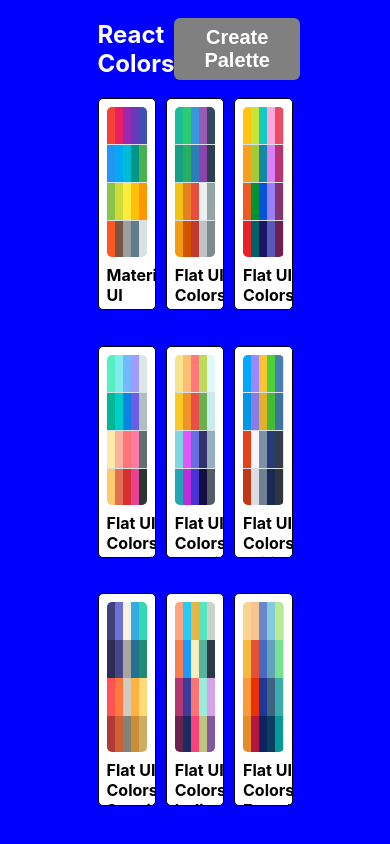
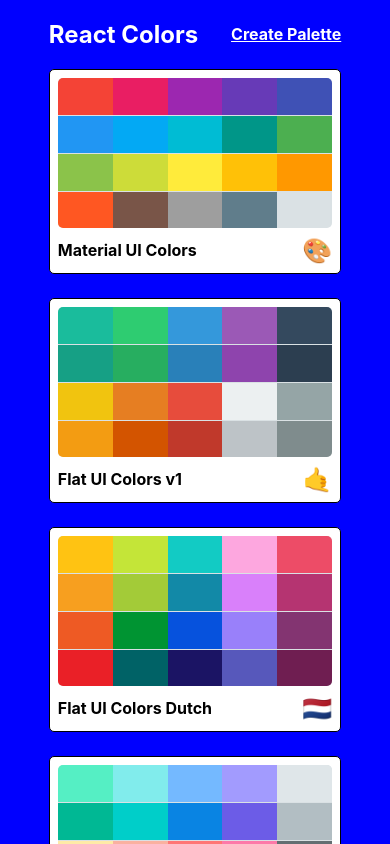
Before and after one commit to BryantVaughn/color-palette, a React (Create React App) app: page / in a window 390 px wide. Shown: the top 844 px of the page. Built offline with nearby package versions, Linux system fonts and the light colour scheme.

Commit message:
Make MiniPaletteList responsive

```diff
--- a/src/PaletteList.js
+++ b/src/PaletteList.js
@@ -17,9 +17,7 @@
         <div className={ classes.container }>
           <nav className={ classes.nav }>
             <h1>React Colors</h1>
-            <button>
-              <Link to="/palette/new">Create Palette</Link>
-            </button>
+            <Link to="/palette/new">Create Palette</Link>
           </nav>
           <div className={ classes.palettes }>
             { palettes.map(palette => (
--- a/src/styles/PaletteFormNavStyles.js
+++ b/src/styles/PaletteFormNavStyles.js
@@ -31,6 +31,9 @@
   menuButton: {
     marginLeft: 12,
     marginRight: 20,
+    [sizes.down("sm")]: {
+      marginRight: 12
+    }
   },
   navBtns: {
     marginRight: "1rem",
@@ -38,14 +41,15 @@
       textDecoration: "none"
     },
     [sizes.down("xs")]: {
-      marginRight: "0.5rem"
+      marginRight: "0.5rem",
     }
   },
   button: {
     margin: "0 0.5rem",
     [sizes.down("xs")]: {
-      margin: "0 0.2rem",
-      padding: "0.3rem"
+      margin: "0 0.1rem",
+      padding: "0.3rem",
+      fontSize: "75%"
     }
   }
 });
--- a/src/styles/PaletteListStyles.js
+++ b/src/styles/PaletteListStyles.js
@@ -1,3 +1,5 @@
+import sizes from './sizes';
+
 export default {
   root: {
     backgroundColor: "blue",
@@ -11,7 +13,19 @@
     display: "flex",
     alignItems: "flex-start",
     flexDirection: "column",
-    flexWrap: "wrap"
+    flexWrap: "wrap",
+    [sizes.down("xl")]: {
+      width: "70%"
+    },
+    [sizes.down("lg")]: {
+      width: "80%"
+    },
+    [sizes.down("md")]: {
+      width: "65%"
+    },
+    [sizes.down("xs")]: {
+      width: "75%"
+    }
   },
   nav: {
     display: "flex",
@@ -28,9 +42,10 @@
     },
     "& a": {
       color: "white",
-      textDecoration: "none",
       fontWeight: "bold",
-      fontSize: "20px"
+      fontSize: "16px",
+      cursor: "pointer",
+
     },
   },
   palettes: {
@@ -38,7 +53,14 @@
     width: "100%",
     display: "grid",
     gridTemplateColumns: "repeat(3, 30%)",
-    gridGap: "5%"
+    gridGap: "2.5rem",
+    [sizes.down("md")]: {
+      gridTemplateColumns: "repeat(2, 50%)"
+    },
+    [sizes.down("xs")]: {
+      gridTemplateColumns: "repeat(1, 100%)",
+      gridGap: "1.5rem"
+    }
   }
 };
 
--- a/src/styles/sizes.js
+++ b/src/styles/sizes.js
@@ -8,7 +8,8 @@
       xs: "575.98px",
       sm: "767.98px",
       md: "991.98px",
-      lg: "1199.98px"
+      lg: "1199.98px",
+      xl: "1600px"
     };
     return `@media (max-width: ${ sizes[size] })`;
   }
```
